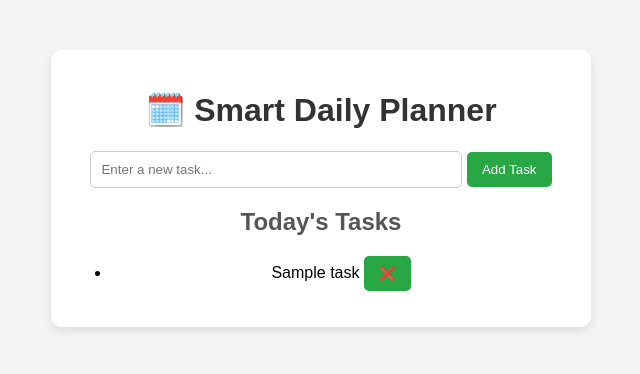
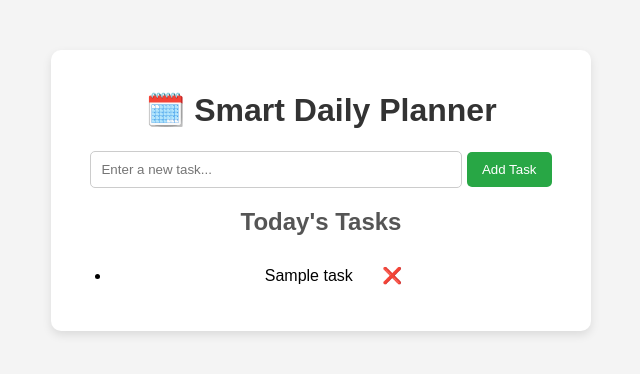
Before and after one commit to tarunganesh2004/Smart-Daily-Planner, a Flask app: page / in a window 1280 px wide. Shown: the top 374 px of the page, without its empty margins (319-959 px from the left). Run offline with Flask 3, Linux system fonts and the light colour scheme; tables that the repository leaves empty hold one stand-in row (values such as "Sample post").

Commit message:
added styles for deletebtn

```diff
--- a/app/static/style.css
+++ b/app/static/style.css
@@ -46,3 +46,16 @@
 .task-list h2 {
     color: #555;
 }
+
+.delete-btn {
+    background: none;
+    border: none;
+    color: red;
+    font-size: 16px;
+    cursor: pointer;
+    margin-left: 10px;
+}
+
+.delete-btn:hover {
+    color: darkred;
+}
```
